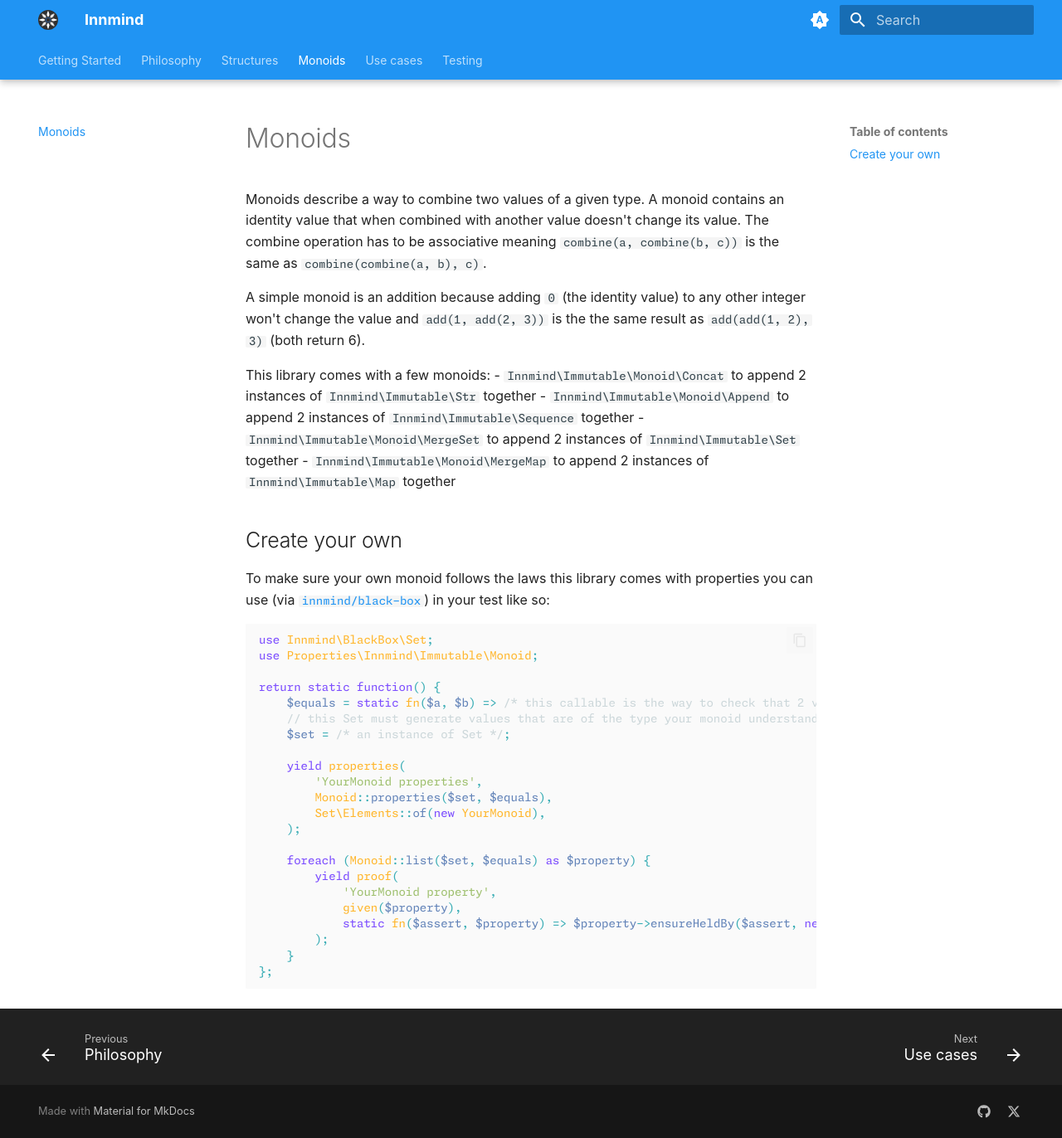
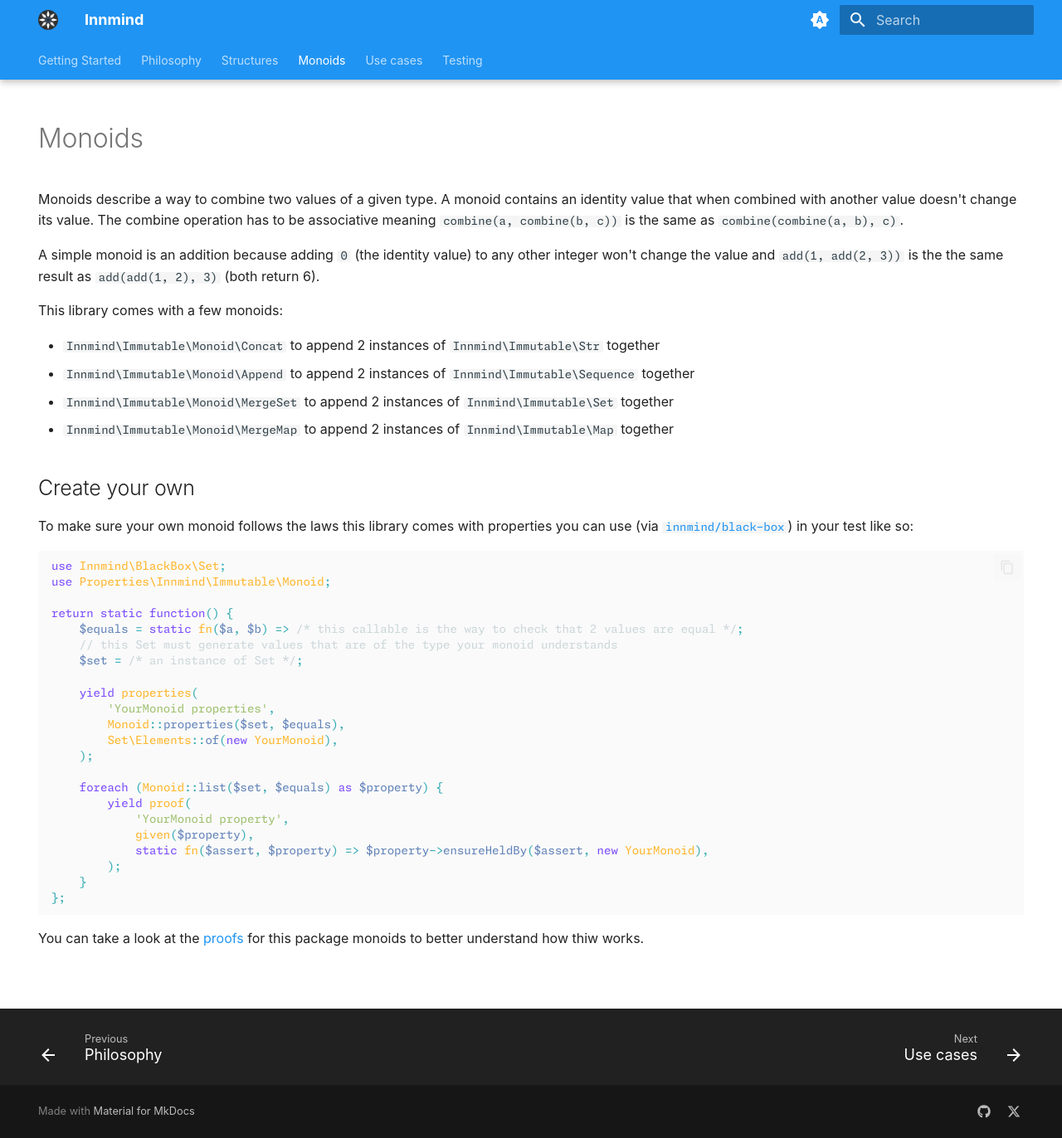
Before and after one commit to Innmind/Immutable, an MkDocs documentation site: the page built from docs/MONOIDS.md, in a window 1280 px wide and 1372 px high. Shown: the whole window at 83% size. Built offline with MkDocs 1.6.1 and Material for MkDocs 9.7.7, drawn with Linux system fonts in a browser that asks for light colours; plug-ins that fetch from the network failed and are left out; part of the change alters nothing that is shown.

Commit message:
update monoids

````diff
--- a/docs/MONOIDS.md
+++ b/docs/MONOIDS.md
@@ -1,3 +1,9 @@
+---
+hide:
+    - navigation
+    - toc
+---
+
 # Monoids
 
 Monoids describe a way to combine two values of a given type. A monoid contains an identity value that when combined with another value doesn't change its value. The combine operation has to be associative meaning `combine(a, combine(b, c))` is the same as `combine(combine(a, b), c)`.
@@ -5,6 +11,7 @@ Monoids describe a way to combine two values of a given type. A monoid contains
 A simple monoid is an addition because adding `0` (the identity value) to any other integer won't change the value and `add(1, add(2, 3))` is the the same result as `add(add(1, 2), 3)` (both return 6).
 
 This library comes with a few monoids:
+
 - `Innmind\Immutable\Monoid\Concat` to append 2 instances of `Innmind\Immutable\Str` together
 - `Innmind\Immutable\Monoid\Append` to append 2 instances of `Innmind\Immutable\Sequence` together
 - `Innmind\Immutable\Monoid\MergeSet` to append 2 instances of `Innmind\Immutable\Set` together
@@ -38,3 +45,5 @@ return static function() {
     }
 };
 ```
+
+You can take a look at the [proofs](https://github.com/Innmind/Immutable/tree/master/proofs/monoid) for this package monoids to better understand how thiw works.
````
